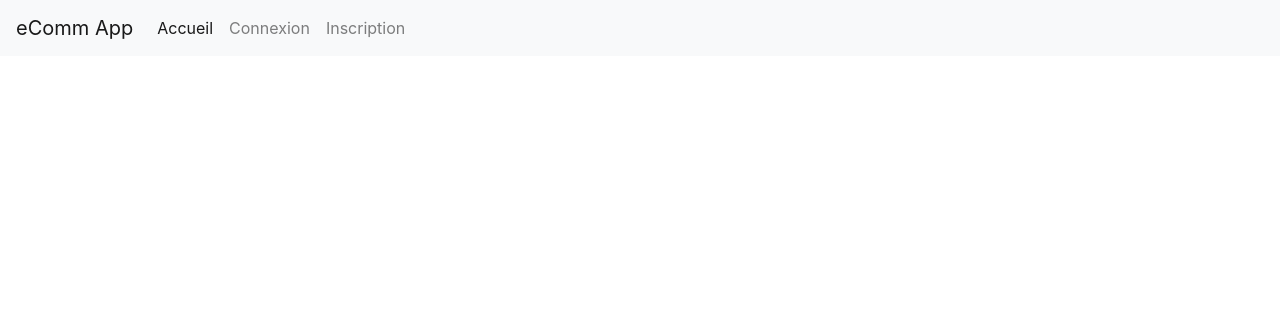
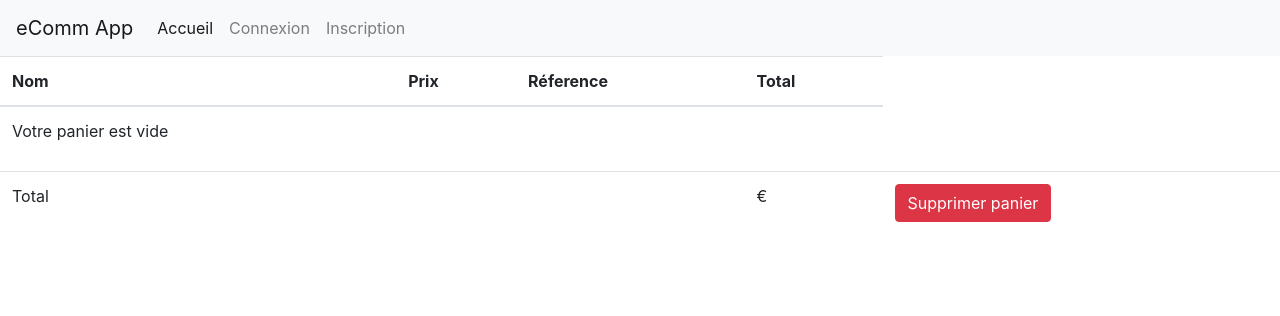
Before and after one commit to essasoufiane/eCommApp, a Symfony app: template templates/cart/panier.html.twig in a window 1280 px wide. Shown: the top 316 px of the page. Run offline with Twig, Linux system fonts and the light colour scheme; the template is opened without the code that fills it, so the values that code supplies are empty; some libraries are stand-ins or nearby versions.

Commit message:
add function add + delete + remove Cart

```diff
--- a/templates/cart/panier.html.twig
+++ b/templates/cart/panier.html.twig
@@ -1,49 +1,60 @@
 {% extends 'base.html.twig' %}
 
-{% block title %}Hello CartController!{% endblock %}
+{% block title %}Panier
+{% endblock %}
 
 {% block body %}
-<div class="container d-flex justify-content-center">
 
-	{# <div id="carouselExampleControls" class="carousel slide" data-ride="carousel">
-		<div class="carousel-inner">
+	<table class="table">
+		<thead>
+			<tr>
+				<th scope="col">Nom</th>
+				<th scope="col">Prix</th>
+				<th scope="col">Réference</th>
+				<th scope="col">Total</th>
+			</tr>
+		</thead>
+		<tbody>
 
-			<div class="carousel-item active">
-				<div class="card" style="width: 18rem;">
-					<img class="card-img-top" src="https://picsum.photos/500" alt="Card image cap">
-					<div class="card-body">
-						<h5 class="card-title">ujgfjv</h5>
-						<p class="card-text">Some quick example text to build on the card title and make up the bulk of the card's content.</p>
-						<a href="#" class="btn btn-primary">Go somewhere</a>
-					</div>
-				</div>
-			</div>
-
-			{% for article in articles %}
-				<div class="carousel-item">
-					<div class="card" style="width: 18rem;">
-						<img class="card-img-top" src="https://picsum.photos/500" alt="Card image cap">
-						<div class="card-body">
-							<h5 class="card-title">{{ article.name }}</h5>
-							<p class="card-text">Some quick example text to build on the card title and make up the bulk of the card's content.</p>
-							<a href="{{path("app_cart_add", {id: article.id})}}" class="btn btn-primary">Go somewhere</a>
-						</div>
-					</div>
-				</div>
-
+			{% for element in dataPanier %}
+				<tr>
+					<td scope="row">{{element.produit.name}}</td>
+					<td>{{element.produit.price}}
+						€</td>
+					<td>{{element.produit.ref}}</td>
+					<td>{{element.quantite * element.produit.price}}
+						€</td>
+					<td>
+						<a href="{{path("app_cart_add", {id: element.produit.id})}}" class="btn btn-success">
+							<i class="fas fa-plus"></i>
+						</a>
+						<a href="{{path("app_cart_remove", {id: element.produit.id})}}" class="btn btn-warning">
+							<i class="fa-solid fa-xmark"></i>
+						</a>
+						<a href="{{path("app_cart_delete", {id: element.produit.id})}}" class="btn btn-danger"></a>
+					</td>
+				</tr>
+			{% else %}
+				<tr>
+					<td>
+						<p>Votre panier est vide</p>
+					</td>
+				</tr>
 			{% endfor %}
 
-		</div>
-		<a class="carousel-control-prev" href="#carouselExampleControls" role="button" data-slide="prev">
-			<span class="carousel-control-prev-icon" aria-hidden="true"></span>
-			<span class="sr-only">reculer</span>
-		</a>
-		<a class="carousel-control-next" href="#carouselExampleControls" role="button" data-slide="next">
-			<span class="carousel-control-next-icon" aria-hidden="true"></span>
-			<span class="sr-only">avancer</span>
-		</a>
-	</div> #}
+		</tbody>
 
-</div>
+		<tfoot>
+			<tr>
+				<td colspan="3">Total</td>
+				<td class="text-end">{{ total }}
+					€</td>
+				<td>
+					<a href="{{path("app_cart_delete_all")}}" class="btn btn-danger"> Supprimer panier</a>
+				</td>
+			</tr>
+		</tfoot>
+
+	</table>
 
 {% endblock %}
--- a/templates/partials/scripts.html.twig
+++ b/templates/partials/scripts.html.twig
@@ -1,3 +1,4 @@
 <script src="https://code.jquery.com/jquery-3.2.1.slim.min.js" integrity="sha384-KJ3o2DKtIkvYIK3UENzmM7KCkRr/rE9/Qpg6aAZGJwFDMVNA/GpGFF93hXpG5KkN" crossorigin="anonymous"></script>
 <script src="https://cdn.jsdelivr.net/npm/popper.js@1.12.9/dist/umd/popper.min.js" integrity="sha384-ApNbgh9B+Y1QKtv3Rn7W3mgPxhU9K/ScQsAP7hUibX39j7fakFPskvXusvfa0b4Q" crossorigin="anonymous"></script>
 <script src="https://cdn.jsdelivr.net/npm/bootstrap@4.0.0/dist/js/bootstrap.min.js" integrity="sha384-JZR6Spejh4U02d8jOt6vLEHfe/JQGiRRSQQxSfFWpi1MquVdAyjUar5+76PVCmYl" crossorigin="anonymous"></script>
+<script src="https://kit.fontawesome.com/cbd5975ed7.js" crossorigin="anonymous"></script>
```
Also changed, not shown: src/Controller/CartController.php (+74 -7 lines).
